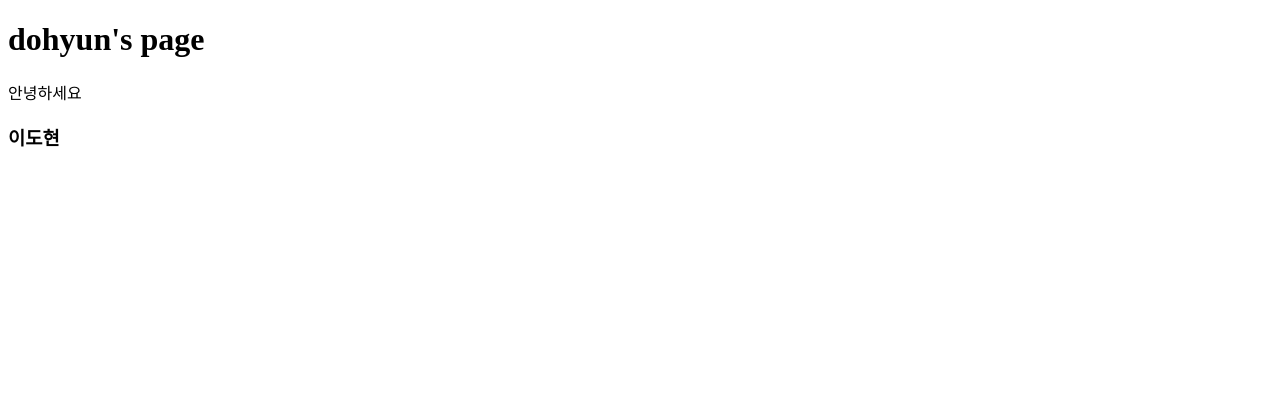
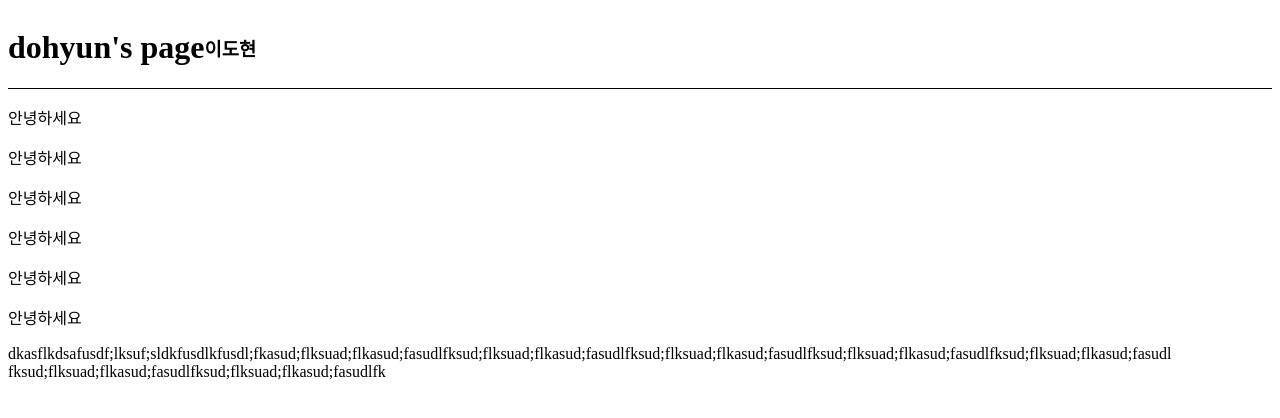
Before and after one commit to ehsehs90/ehsehs90.github.io, a plain HTML site: page index.html in a window 1280 px wide. Drawn offline with Linux system fonts and the light colour scheme.

Commit message:
두번째 커밋...

```diff
--- a/index.html
+++ b/index.html
@@ -5,11 +5,51 @@
     <meta name="viewport" content="width=device-width, initial-scale=1.0">
     <meta http-equiv="X-UA-Compatible" content="ie=edge">
     <title>Document</title>
+    <Link href ="style.css" rel = "stylesheet" type = "text/css" />
+
+    <style>
+        .nav{
+            height : 80 px;
+            border-bottom : 1px solid black;
+            display :flex;
+            align-items : center;
+
+        }
+        .nav-right-items {
+            display :flex;
+            margin
+        }
+    </style>
 </head>
 <body>
-   <h1>dohyun's page</h1>
-    <p>안녕하세요</p>
+
+    <div class ="nav">
+
+<h1>dohyun's page</h1>
+
    <h3>이도현</h3>
+
+    </div>
+   <div class = "main">
+        <p>안녕하세요</p>
+        <p>안녕하세요</p>
+        <p>안녕하세요</p>
+        <p>안녕하세요</p>
+        <p>안녕하세요</p>
+
+    <div class = "title">
+            <p>안녕하세요</p>
+
+
+    </div>
+    <div class ="subtitle">
+        dkasflkdsafusdf;lksuf;sldkfusdlkfusdl;fkasud;flksuad;flkasud;fasudlfksud;flksuad;flkasud;fasudlfksud;flksuad;flkasud;fasudlfksud;flksuad;flkasud;fasudlfksud;flksuad;flkasud;fasudl
+        fksud;flksuad;flkasud;fasudlfksud;flksuad;flkasud;fasudlfk
+
+    </div>
+   </div>
+
+
 
 </body>
 </html>
```
